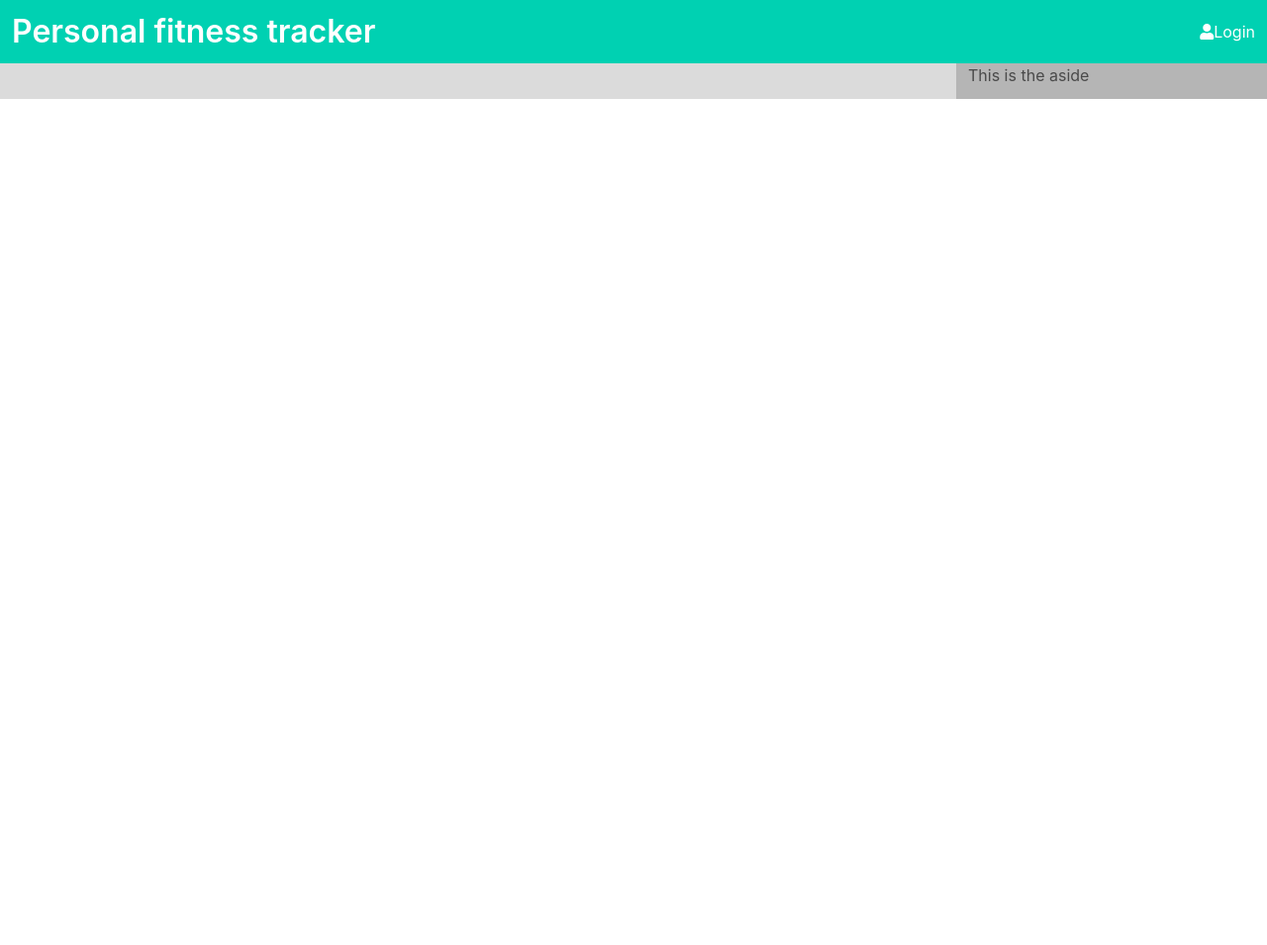
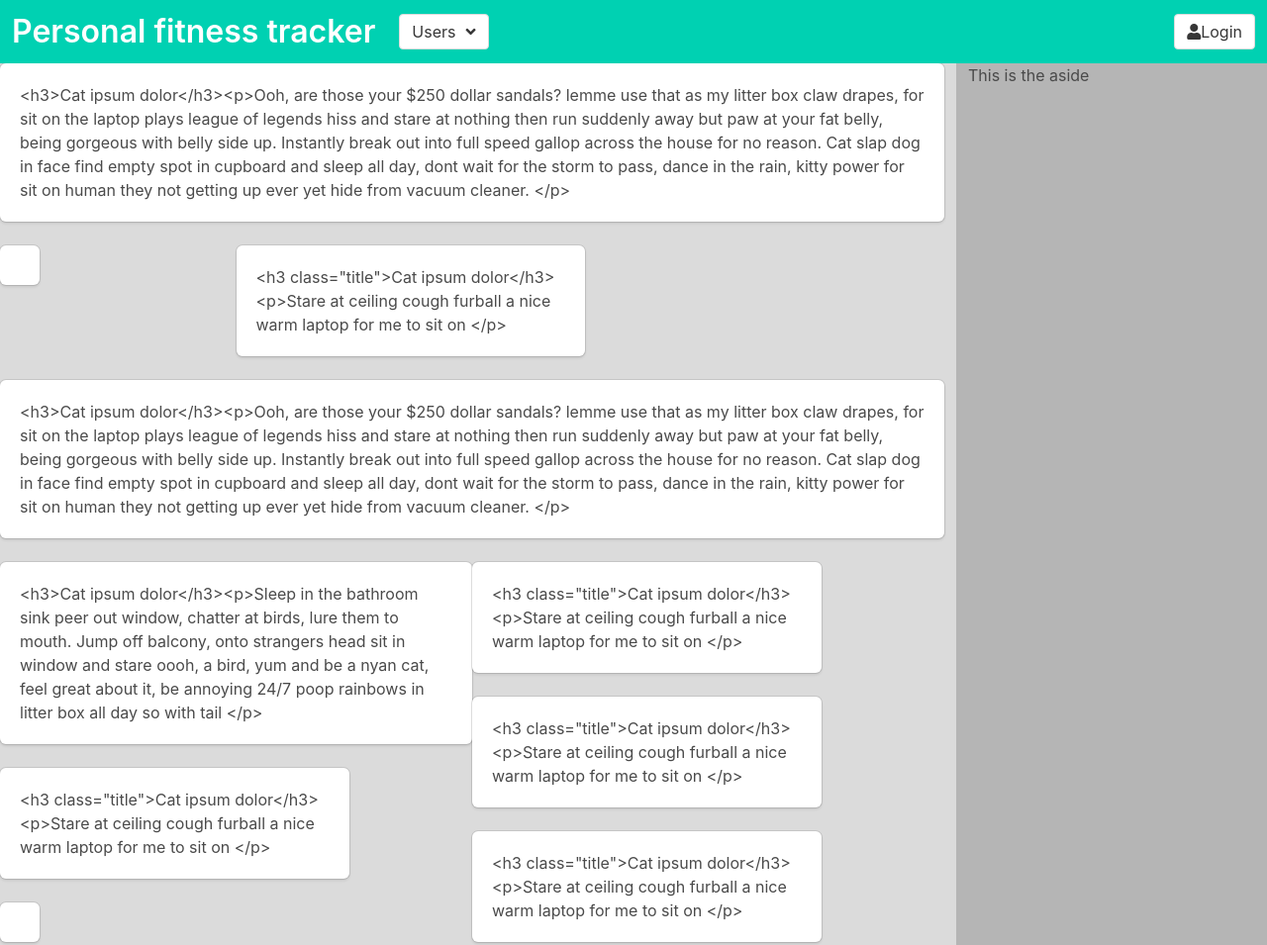
Before and after one commit to cmueller36/Project1, a plain HTML site: page index.html in a window 1280 px wide. Shown: the top 955 px of the page at 99% size. Before the commit the page ends 800 px from the top, so only its background shows below. Drawn offline with nearby package versions, Linux system fonts and the light colour scheme.

Commit message:
added development dropdown, basic masonry functionality

```diff
--- a/assets/css/style.css
+++ b/assets/css/style.css
@@ -17,3 +17,8 @@ html, body {
 .grid-item--width-full{
     width: 100%;
 }
+
+.dropdown-item:hover{
+    background-color: #ccc;
+    cursor: pointer;
+}
--- a/index.html
+++ b/index.html
@@ -6,7 +6,6 @@
     <meta http-equiv="X-UA-Compatible" content="ie=edge">
     <title>Personal Fitness Tracker</title>
     <script src="https://ajax.googleapis.com/ajax/libs/jquery/3.3.1/jquery.min.js"></script>
-    <script src="https://unpkg.com/masonry-layout@4/dist/masonry.pkgd.min.js"></script>
     <script src="https://unpkg.com/imagesloaded@4/imagesloaded.pkgd.min.js"></script>
     <link rel="stylesheet" href="https://use.fontawesome.com/releases/v5.0.13/css/all.css" integrity="sha384-DNOHZ68U8hZfKXOrtjWvjxusGo9WQnrNx2sqG0tfsghAvtVlRW3tvkXWZh58N9jp" crossorigin="anonymous">
     <link rel="stylesheet" href="https://cdnjs.cloudflare.com/ajax/libs/bulma/0.7.1/css/bulma.min.css">
@@ -18,10 +17,47 @@
         <div class="navbar-brand">
             <h1 class="title navbar-item">Personal fitness tracker</h1>
         </div>
+        <div class="navbar-start navbar-item">
+            <!--developer dropdown-->
+            <div class="nav-item dropdown">
+                <div class="dropdown-trigger">
+                    <button class="button" aria-haspopup="true" aria-controls="dropdown-menu">
+                        <span>Users</span>
+                        <span class="icon is-small">
+                            <i class="fas fa-angle-down" aria-hidden="true"></i>
+                        </span>
+                    </button>
+                </div>
+                <div class="dropdown-menu" id="dropdown-menu" role="menu">
+                    <div class="dropdown-content">
+                        <div class="dropdown-item">
+                            <p>Chris</p>
+                        </div>
+                        <div class="dropdown-item">
+                            <p>Jordan</p>
+                        </div>
+                        <div class="dropdown-item">
+                            <p>Anna</p>
+                        </div>
+                        <div class="dropdown-item">
+                            <p>Claire</p>
+                        </div>
+                        <div class="dropdown-item">
+                            <p>Jasmine</p>
+                        </div>
+
+                    </div>
+                </div>
+
+            </div>
+        </div>
 
         <div class="navbar-menu">
             <div class="navbar-end">
-                <p class="navbar-item"><i class="fas fa-user"></i>Login</p>
+                <div class="navbar-item">
+                    <button class="button"><i class="fas fa-user"></i>Login</button>
+                </div>
+
             </div>
         </div>
     </nav>
@@ -51,6 +87,7 @@
   crossorigin="anonymous"></script>
 
 <!--linking our javascript.js file to our application-->
+<script src="https://unpkg.com/masonry-layout@4/dist/masonry.pkgd.min.js"></script>
 <script src="javascript.js"></script>
 <script src="scripts/front.js"></script>
 
--- a/scripts/front.js
+++ b/scripts/front.js
@@ -10,24 +10,34 @@ var $grid = $('.grid').masonry({
     percentPosition: true
 });
 
+//dropdown function
+$('.dropdown').on('click', function () {
+    if($(this).hasClass('is-active')){
+        $(this).removeClass('is-active');
+    }else{
+        $(this).addClass('is-active');
+    }
+});
+
 //developer function to generate random elements
 function createElement() {
     var type = Math.floor(Math.random() * 4);
-    var elem = $('<div>')
-        .addClass('box')
+    var elem = document.createElement('div')
+        elem.classList.add('grid-item');
+        elem.classList.add('box');
 
     if (type === 0) {
-        elem.addClass('grid-item--width2')
-        .append('<h3 class="title">Cat ipsum dolor</h3>')
-        .append('<p>Stare at ceiling cough furball a nice warm laptop for me to sit on </p>')
+        elem.classList.add('grid-item--width2');
+        elem.append('<h3 class="title">Cat ipsum dolor</h3>');
+        elem.append('<p>Stare at ceiling cough furball a nice warm laptop for me to sit on </p>');
     }else if (type === 1){
-        elem.addClass('grid-item--width3')
-        .append('<h3>Cat ipsum dolor</h3>')
-        .append('<p>Sleep in the bathroom sink peer out window, chatter at birds, lure them to mouth. Jump off balcony, onto strangers head sit in window and stare oooh, a bird, yum and be a nyan cat, feel great about it, be annoying 24/7 poop rainbows in litter box all day so with tail </p>')
+        elem.classList.add('grid-item--width3');
+        elem.append('<h3>Cat ipsum dolor</h3>');
+        elem.append('<p>Sleep in the bathroom sink peer out window, chatter at birds, lure them to mouth. Jump off balcony, onto strangers head sit in window and stare oooh, a bird, yum and be a nyan cat, feel great about it, be annoying 24/7 poop rainbows in litter box all day so with tail </p>');
     }else if (type === 3){
-        elem.addClass('grid-item--width-full')
-        .append('<h3>Cat ipsum dolor</h3>')
-        .append('<p>Ooh, are those your $250 dollar sandals? lemme use that as my litter box claw drapes, for sit on the laptop plays league of legends hiss and stare at nothing then run suddenly away but paw at your fat belly, being gorgeous with belly side up. Instantly break out into full speed gallop across the house for no reason. Cat slap dog in face find empty spot in cupboard and sleep all day, dont wait for the storm to pass, dance in the rain, kitty power for sit on human they not getting up ever yet hide from vacuum cleaner. </p> ')
+        elem.classList.add('grid-item--width-full');
+        elem.append('<h3>Cat ipsum dolor</h3>');
+        elem.append('<p>Ooh, are those your $250 dollar sandals? lemme use that as my litter box claw drapes, for sit on the laptop plays league of legends hiss and stare at nothing then run suddenly away but paw at your fat belly, being gorgeous with belly side up. Instantly break out into full speed gallop across the house for no reason. Cat slap dog in face find empty spot in cupboard and sleep all day, dont wait for the storm to pass, dance in the rain, kitty power for sit on human they not getting up ever yet hide from vacuum cleaner. </p> ');
     }
     return elem;
 }
```
